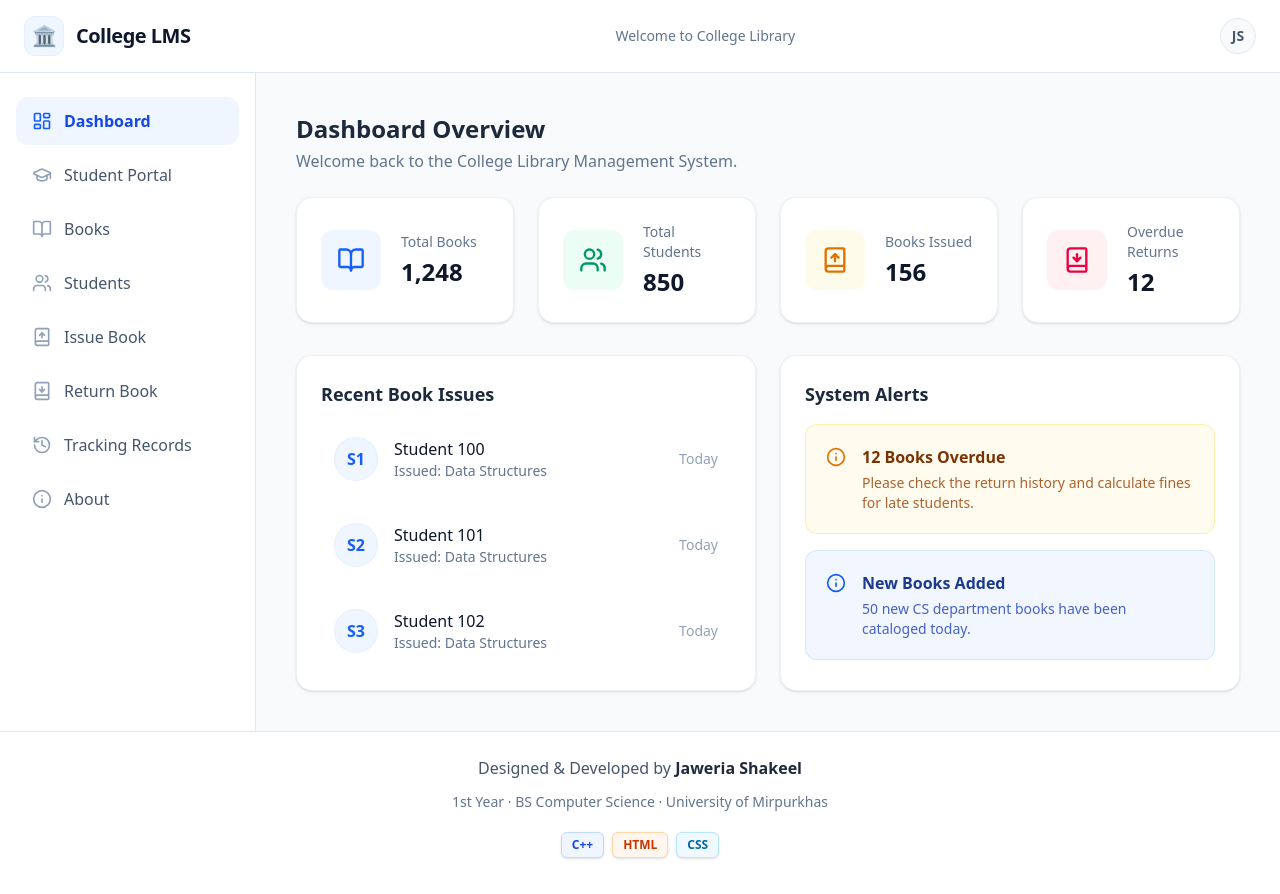
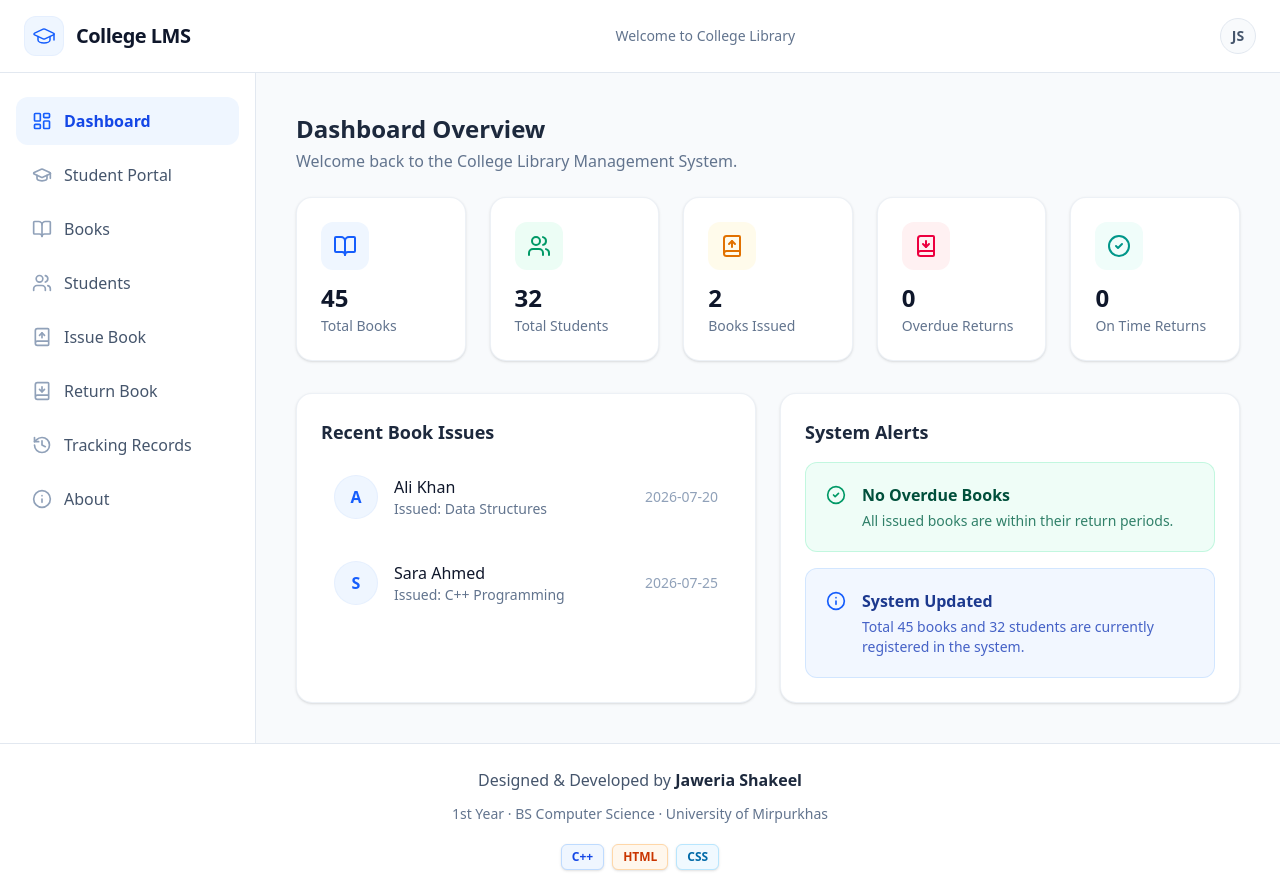
Before and after one commit to jaweriashakeelahmed/college-library-mangement-system, a React (Vite) app: page / in a window 1280 px wide. Built offline with nearby package versions, Linux system fonts and the light colour scheme.

Commit message:
feat: implement persistence and dashboard analytics
- Add localStorage persistence for library data
- Add dynamic dashboard stats and overdue tracking
- Update student registration and issue validation
- Refresh UI icons and project documentation details

```diff
--- a/src/App.tsx
+++ b/src/App.tsx
@@ -1,4 +1,4 @@
-import { useState } from 'react';
+import React, { useState, useEffect } from 'react';
 import {
   BookOpen,
   Users,
@@ -24,12 +24,34 @@ export type TabType = 'Home' | 'Portal' | 'Books' | 'Students' | 'Issue' | 'Retu
 
 export default function App() {
   const [activeTab, setActiveTab] = useState<TabType>('Home');
-  const [books, setBooks] = useState<Book[]>(INITIAL_BOOKS);
-  const [students, setStudents] = useState<Student[]>(INITIAL_STUDENTS);
-  const [trackingRecords, setTrackingRecords] = useState<IssueRecord[]>([
-    { id: 'REC001', studentId: '2k26/CS/12', studentName: 'Ali Khan', bookId: 'B004', bookName: 'Data Structures', issueDate: '2026-07-20', expectedReturnDate: '2026-08-04', status: 'Issued' },
-    { id: 'REC002', studentId: '2k25/IT/10', studentName: 'Sara Ahmed', bookId: 'B003', bookName: 'C++ Programming', issueDate: '2026-07-25', expectedReturnDate: '2026-08-09', status: 'Issued' },
-  ]);
+  const [books, setBooks] = useState<Book[]>(() => {
+    const saved = localStorage.getItem('lms_books');
+    return saved ? JSON.parse(saved) : INITIAL_BOOKS;
+  });
+  const [students, setStudents] = useState<Student[]>(() => {
+    const saved = localStorage.getItem('lms_students');
+    return saved ? JSON.parse(saved) : INITIAL_STUDENTS;
+  });
+  const [trackingRecords, setTrackingRecords] = useState<IssueRecord[]>(() => {
+    const saved = localStorage.getItem('lms_tracking');
+    if (saved) return JSON.parse(saved);
+    return [
+      { id: 'REC001', studentId: '2k26/CS/12', studentName: 'Ali Khan', bookId: 'B004', bookName: 'Data Structures', issueDate: '2026-07-20', expectedReturnDate: '2026-08-04', status: 'Issued' },
+      { id: 'REC002', studentId: '2k25/IT/10', studentName: 'Sara Ahmed', bookId: 'B003', bookName: 'C++ Programming', issueDate: '2026-07-25', expectedReturnDate: '2026-08-09', status: 'Issued' },
+    ];
+  });
+
+  useEffect(() => {
+    localStorage.setItem('lms_books', JSON.stringify(books));
+  }, [books]);
+
+  useEffect(() => {
+    localStorage.setItem('lms_students', JSON.stringify(students));
+  }, [students]);
+
+  useEffect(() => {
+    localStorage.setItem('lms_tracking', JSON.stringify(trackingRecords));
+  }, [trackingRecords]);
 
   const handleIssueBook = (studentName: string, rollNo: string, bookId: string, bookName: string, customExpectedReturnDate?: string) => {
     // Update book status
@@ -71,17 +93,24 @@ export default function App() {
     }));
   };
 
+  const handleRegisterStudent = (student: Student) => {
+    // Only add if ID doesn't exist
+    if (!students.find(s => s.id === student.id)) {
+      setStudents(prev => [student, ...prev]);
+    }
+  };
+
   const renderContent = () => {
     switch (activeTab) {
-      case 'Home': return <Dashboard />;
-      case 'Portal': return <StudentPortal books={books} onIssueBook={handleIssueBook} trackingRecords={trackingRecords} />;
+      case 'Home': return <Dashboard books={books} students={students} trackingRecords={trackingRecords} />;
+      case 'Portal': return <StudentPortal books={books} onIssueBook={handleIssueBook} trackingRecords={trackingRecords} onRegisterStudent={handleRegisterStudent} />;
       case 'Books': return <Books books={books} setBooks={setBooks} />;
       case 'Students': return <Students students={students} setStudents={setStudents} trackingRecords={trackingRecords} />;
-      case 'Issue': return <IssueBook books={books} onIssueBook={handleIssueBook} trackingRecords={trackingRecords} />;
+      case 'Issue': return <IssueBook books={books} students={students} onIssueBook={handleIssueBook} trackingRecords={trackingRecords} />;
       case 'Return': return <ReturnBook trackingRecords={trackingRecords} onReturnBook={handleReturnBook} />;
       case 'Tracking': return <IssueHistory records={trackingRecords} />;
       case 'About': return <About />;
-      default: return <Dashboard />;
+      default: return <Dashboard books={books} students={students} trackingRecords={trackingRecords} />;
     }
   };
 
@@ -101,7 +130,9 @@ export default function App() {
       {/* Top Bar */}
       <header className="bg-white text-slate-800 py-4 px-6 border-b border-slate-200 flex justify-between items-center z-10 relative">
         <div className="flex items-center gap-3">
-          <div className="w-10 h-10 bg-blue-50 rounded-xl flex items-center justify-center text-blue-600 text-xl border border-blue-100/50">🏛</div>
+          <div className="w-10 h-10 bg-blue-50 rounded-xl flex items-center justify-center text-blue-600 border border-blue-100/50">
+            <GraduationCap className="w-6 h-6 stroke-[1.5]" />
+          </div>
           <h1 className="text-xl font-bold tracking-tight text-slate-900">College LMS</h1>
         </div>
         <h2 className="text-sm font-medium text-slate-500 hidden sm:block">Welcome to College Library</h2>
--- a/src/components/About.tsx
+++ b/src/components/About.tsx
@@ -1,11 +1,11 @@
-import { Code2, Github, Terminal, Coffee } from 'lucide-react';
+import { Code2, Github, Terminal, Coffee, GraduationCap } from 'lucide-react';
 
 export function About() {
   return (
     <div className="max-w-3xl mx-auto w-full space-y-10">
       <div className="text-center space-y-5">
         <div className="w-24 h-24 bg-blue-50 text-blue-600 rounded-3xl flex items-center justify-center mx-auto shadow-sm border border-blue-100/50">
-          <span className="text-5xl">🏛</span>
+          <GraduationCap className="w-12 h-12 stroke-[1.5]" />
         </div>
         <div>
           <h2 className="text-3xl font-bold text-slate-900 tracking-tight">College Library Management System</h2>
@@ -40,7 +40,7 @@ export function About() {
               </div>
               <div>
                 <p className="font-bold text-slate-900">Web Frontend</p>
-                <p className="text-sm text-slate-500 font-medium mt-0.5">HTML5, CSS3, React</p>
+                <p className="text-sm text-slate-500 font-medium mt-0.5">HTML5, CSS3, Bootstrap</p>
               </div>
             </div>
 
--- a/src/components/Dashboard.tsx
+++ b/src/components/Dashboard.tsx
@@ -1,12 +1,38 @@
-import { BookOpen, Users, BookUp, BookDown, Info } from 'lucide-react';
+import { BookOpen, Users, BookUp, BookDown, Info, CheckCircle2 } from 'lucide-react';
+import { Book, Student, IssueRecord } from '../types';
 
-export function Dashboard() {
+interface DashboardProps {
+  books: Book[];
+  students: Student[];
+  trackingRecords: IssueRecord[];
+}
+
+export function Dashboard({ books, students, trackingRecords }: DashboardProps) {
+  const issuedBooksCount = trackingRecords.filter(r => r.status === 'Issued').length;
+
+  const todayStr = new Date().toISOString().split('T')[0];
+  const todayDate = new Date(todayStr);
+
+  const overdueCount = trackingRecords.filter(r => {
+    if (r.returnStatus === 'Late') return true;
+    if (r.status === 'Issued') {
+      return todayDate > new Date(r.expectedReturnDate);
+    }
+    return false;
+  }).length;
+
+  const onTimeCount = trackingRecords.filter(r => r.returnStatus === 'On Time' || r.returnStatus === 'Early').length;
+
   const stats = [
-    { label: 'Total Books', value: '1,248', icon: BookOpen, color: 'text-blue-600 bg-blue-50' },
-    { label: 'Total Students', value: '850', icon: Users, color: 'text-emerald-600 bg-emerald-50' },
-    { label: 'Books Issued', value: '156', icon: BookUp, color: 'text-amber-600 bg-amber-50' },
-    { label: 'Overdue Returns', value: '12', icon: BookDown, color: 'text-rose-600 bg-rose-50' },
+    { label: 'Total Books', value: books.length.toString(), icon: BookOpen, color: 'text-blue-600 bg-blue-50' },
+    { label: 'Total Students', value: students.length.toString(), icon: Users, color: 'text-emerald-600 bg-emerald-50' },
+    { label: 'Books Issued', value: issuedBooksCount.toString(), icon: BookUp, color: 'text-amber-600 bg-amber-50' },
+    { label: 'Overdue Returns', value: overdueCount.toString(), icon: BookDown, color: 'text-rose-600 bg-rose-50' },
+    { label: 'On Time Returns', value: onTimeCount.toString(), icon: CheckCircle2, color: 'text-teal-600 bg-teal-50' },
   ];
+
+  const recentIssues = trackingRecords.filter(r => r.status === 'Issued').slice(0, 3);
+  const activeOverdue = trackingRecords.filter(r => r.status === 'Issued' && todayDate > new Date(r.expectedReturnDate)).length;
 
   return (
     <div className="space-y-6">
@@ -15,17 +41,17 @@ export function Dashboard() {
         <p className="text-slate-500 mt-1">Welcome back to the College Library Management System.</p>
       </div>
 
-      <div className="grid grid-cols-1 md:grid-cols-2 lg:grid-cols-4 gap-6">
+      <div className="grid grid-cols-1 md:grid-cols-3 lg:grid-cols-5 gap-6">
         {stats.map((stat, i) => {
           const Icon = stat.icon;
           return (
-            <div key={i} className="bg-white rounded-2xl shadow-sm border border-slate-200/60 p-6 flex items-center gap-5 transition-shadow hover:shadow-md">
-              <div className={`${stat.color} p-4 rounded-xl`}>
-                <Icon className="w-7 h-7" />
+            <div key={i} className="bg-white rounded-2xl shadow-sm border border-slate-200/60 p-6 flex flex-col gap-3 transition-shadow hover:shadow-md">
+              <div className={`${stat.color} p-3 rounded-xl self-start`}>
+                <Icon className="w-6 h-6" />
               </div>
               <div>
-                <p className="text-sm font-medium text-slate-500">{stat.label}</p>
-                <p className="text-2xl font-bold text-slate-900 mt-1">{stat.value}</p>
+                <p className="text-2xl font-bold text-slate-900">{stat.value}</p>
+                <p className="text-sm font-medium text-slate-500 mt-0.5">{stat.label}</p>
               </div>
             </div>
           );
@@ -36,38 +62,50 @@ export function Dashboard() {
         <div className="bg-white rounded-2xl shadow-sm border border-slate-200/60 p-6">
           <h3 className="text-lg font-bold text-slate-800 mb-4">Recent Book Issues</h3>
           <div className="space-y-4">
-            {[1, 2, 3].map((_, i) => (
+            {recentIssues.length > 0 ? recentIssues.map((record, i) => (
               <div key={i} className="flex items-center justify-between p-3 hover:bg-slate-50/50 rounded-xl transition-colors border border-transparent hover:border-slate-100">
                 <div className="flex items-center gap-4">
-                  <div className="w-11 h-11 rounded-full bg-blue-50 text-blue-600 flex items-center justify-center font-bold border border-blue-100/50">
-                    S{i+1}
+                  <div className="w-11 h-11 rounded-full bg-blue-50 text-blue-600 flex items-center justify-center font-bold border border-blue-100/50 uppercase">
+                    {record.studentName.charAt(0)}
                   </div>
                   <div>
-                    <p className="font-medium text-slate-900">Student {100 + i}</p>
-                    <p className="text-sm text-slate-500">Issued: Data Structures</p>
+                    <p className="font-medium text-slate-900">{record.studentName}</p>
+                    <p className="text-sm text-slate-500">Issued: {record.bookName}</p>
                   </div>
                 </div>
-                <span className="text-sm text-slate-400 font-medium">Today</span>
+                <span className="text-sm text-slate-400 font-medium">{record.issueDate}</span>
               </div>
-            ))}
+            )) : (
+              <p className="text-sm text-slate-500 p-3">No recent issues found.</p>
+            )}
           </div>
         </div>
 
         <div className="bg-white rounded-2xl shadow-sm border border-slate-200/60 p-6">
           <h3 className="text-lg font-bold text-slate-800 mb-4">System Alerts</h3>
           <div className="space-y-4">
-            <div className="bg-amber-50/80 border border-amber-200/60 text-amber-900 p-5 rounded-xl flex items-start gap-4">
-              <Info className="w-5 h-5 mt-0.5 shrink-0 text-amber-600" />
-              <div>
-                <h4 className="font-semibold">12 Books Overdue</h4>
-                <p className="text-sm mt-1 text-amber-800/80">Please check the return history and calculate fines for late students.</p>
+            {activeOverdue > 0 ? (
+              <div className="bg-amber-50/80 border border-amber-200/60 text-amber-900 p-5 rounded-xl flex items-start gap-4">
+                <Info className="w-5 h-5 mt-0.5 shrink-0 text-amber-600" />
+                <div>
+                  <h4 className="font-semibold">{activeOverdue} Books Overdue</h4>
+                  <p className="text-sm mt-1 text-amber-800/80">Please check the return history and calculate fines for late students.</p>
+                </div>
               </div>
-            </div>
+            ) : (
+              <div className="bg-emerald-50/80 border border-emerald-200/60 text-emerald-900 p-5 rounded-xl flex items-start gap-4">
+                <CheckCircle2 className="w-5 h-5 mt-0.5 shrink-0 text-emerald-600" />
+                <div>
+                  <h4 className="font-semibold">No Overdue Books</h4>
+                  <p className="text-sm mt-1 text-emerald-800/80">All issued books are within their return periods.</p>
+                </div>
+              </div>
+            )}
             <div className="bg-blue-50/80 border border-blue-200/60 text-blue-900 p-5 rounded-xl flex items-start gap-4">
               <Info className="w-5 h-5 mt-0.5 shrink-0 text-blue-600" />
               <div>
-                <h4 className="font-semibold">New Books Added</h4>
-                <p className="text-sm mt-1 text-blue-800/80">50 new CS department books have been cataloged today.</p>
+                <h4 className="font-semibold">System Updated</h4>
+                <p className="text-sm mt-1 text-blue-800/80">Total {books.length} books and {students.length} students are currently registered in the system.</p>
               </div>
             </div>
           </div>
```
Also changed, not shown: src/components/IssueBook.tsx (+11 -4 lines), src/components/StudentPortal.tsx (+32 -21 lines), src/data.ts (+21 -21 lines).
